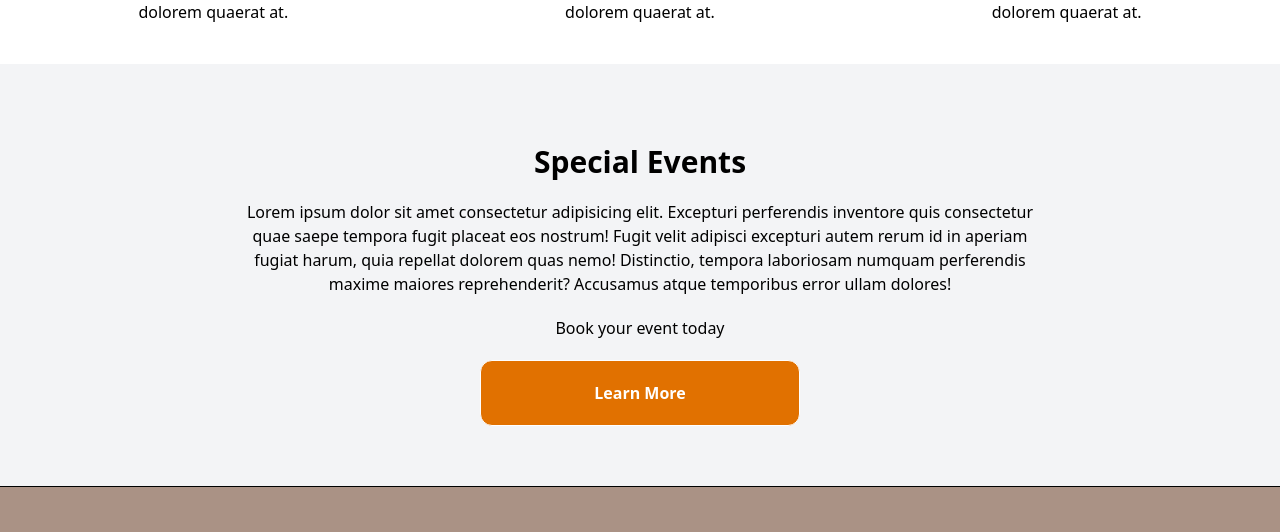
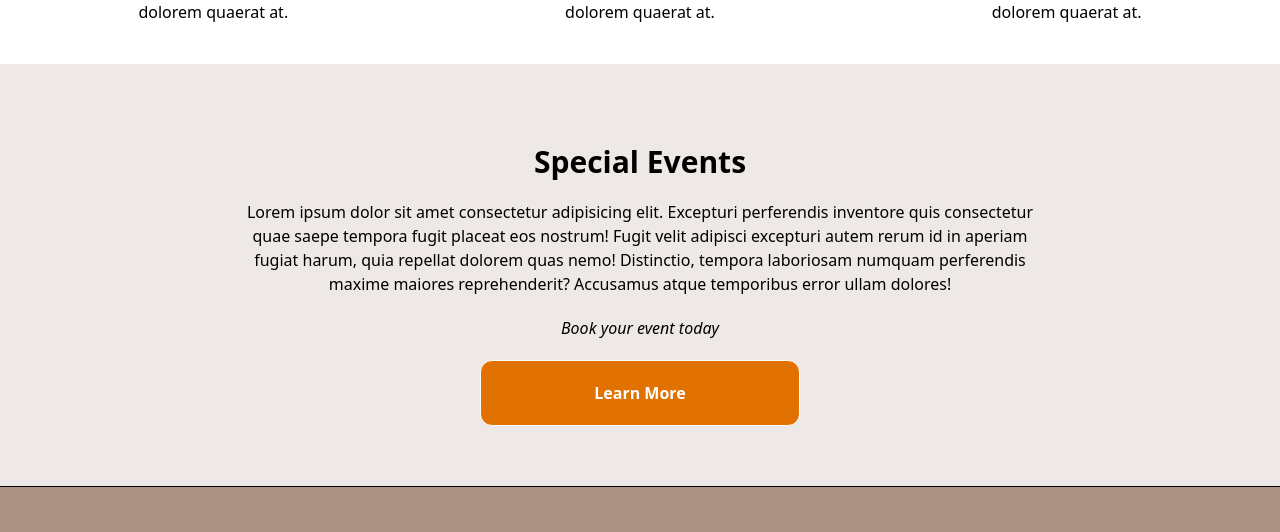
Before and after one commit to olivia497/lume-hotel-project, a React (Vite) app: page / in a window 1280 px wide. Shown: the part 2608-3140 px from the top of the page. Built offline with nearby package versions, Linux system fonts and the light colour scheme.

Commit message:
background colours updated to match palette

```diff
--- a/src/components/EventsHome.jsx
+++ b/src/components/EventsHome.jsx
@@ -2,12 +2,12 @@ import React from 'react'
 
 const EventsHome = () => {
   return (
-    <div className="flex flex-col md:flex-col min-w-screen p-10 bg-gray-100">
+    <div className="flex flex-col md:flex-col min-w-screen p-10 bg-background-sand">
       <h1 className="text-center font-bold text-3xl mt-10">Special Events</h1>
       <p className="text-center mx-50 my-5">
         Lorem ipsum dolor sit amet consectetur adipisicing elit. Excepturi perferendis inventore quis consectetur quae saepe tempora fugit placeat eos nostrum! Fugit velit adipisci excepturi autem rerum id in aperiam fugiat harum, quia repellat dolorem quas nemo! Distinctio, tempora laboriosam numquam perferendis maxime maiores reprehenderit? Accusamus atque temporibus error ullam dolores!
       </p>
-      <span className="text-center ">Book your event today</span>
+      <span className="text-center italic">Book your event today</span>
       <div className="text-center p-5">
         <button className="border text-white font-bold bg-amber-600 p-5 w-80 rounded-xl hover:border-black transition-all duration-300 hover:shadow-lg hover:bg-amber-700 ">Learn More</button>
       </div>
--- a/src/components/FAQ.jsx
+++ b/src/components/FAQ.jsx
@@ -40,7 +40,7 @@ const FAQ = () => {
   }
 
   return (
-    <div className="flex flex-col p-8 pb-20 ms-60">
+    <div className="flex flex-col p-8 pb-20 ms-40">
       <h2 className="text-3xl font-bold text-center mb-8 text-gray-800">Frequently Asked Questions</h2>
 
       <div className="space-y-4">
--- a/src/components/Footer.jsx
+++ b/src/components/Footer.jsx
@@ -1,3 +1,5 @@
+import React from 'react'
+
 export default function HotelFooter() {
   return (
     <footer className="bg-100 text-black border-t">
--- a/src/components/RoomCards.jsx
+++ b/src/components/RoomCards.jsx
@@ -12,7 +12,7 @@ const RoomCards = () => {
 
   return (
     <section>
-      <div className="min-w-screen bg-gray-100">
+      <div className="min-w-screen bg-background-sand">
         {/* Section Header */}
         <div className="flex flex-col items-center min-w-screen">
           <h2 className="text-3xl font-bold text-center pt-10">
--- a/src/index.css
+++ b/src/index.css
@@ -7,3 +7,7 @@
   -ms-overflow-style: none;
   scrollbar-width: none;
 }
+
+@theme{
+  --color-background-sand: rgb(170,146,133, 0.20);
+}
--- a/src/pages/Restaurant.jsx
+++ b/src/pages/Restaurant.jsx
@@ -21,7 +21,7 @@ const Restaurant = () => {
         </p>
       </div>
 
-      <div className="min-w-screen flex flex-col items-center bg-gray-100 py-15">
+      <div className="min-w-screen flex flex-col items-center bg-background-sand py-15">
         <h2 className="font-bold text-2xl mb-12">Opening hours and menu</h2>
 
          <div className="max-w-md w-full space-y-4">
```
